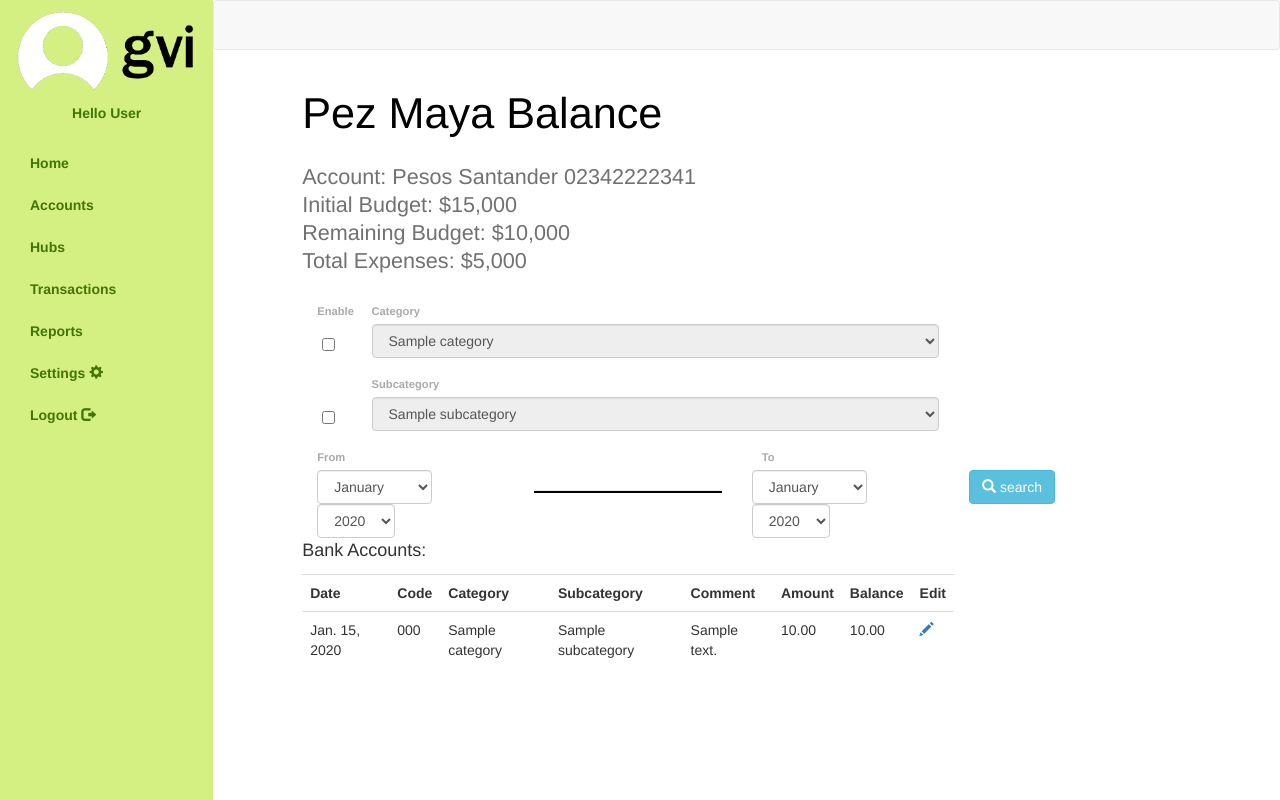
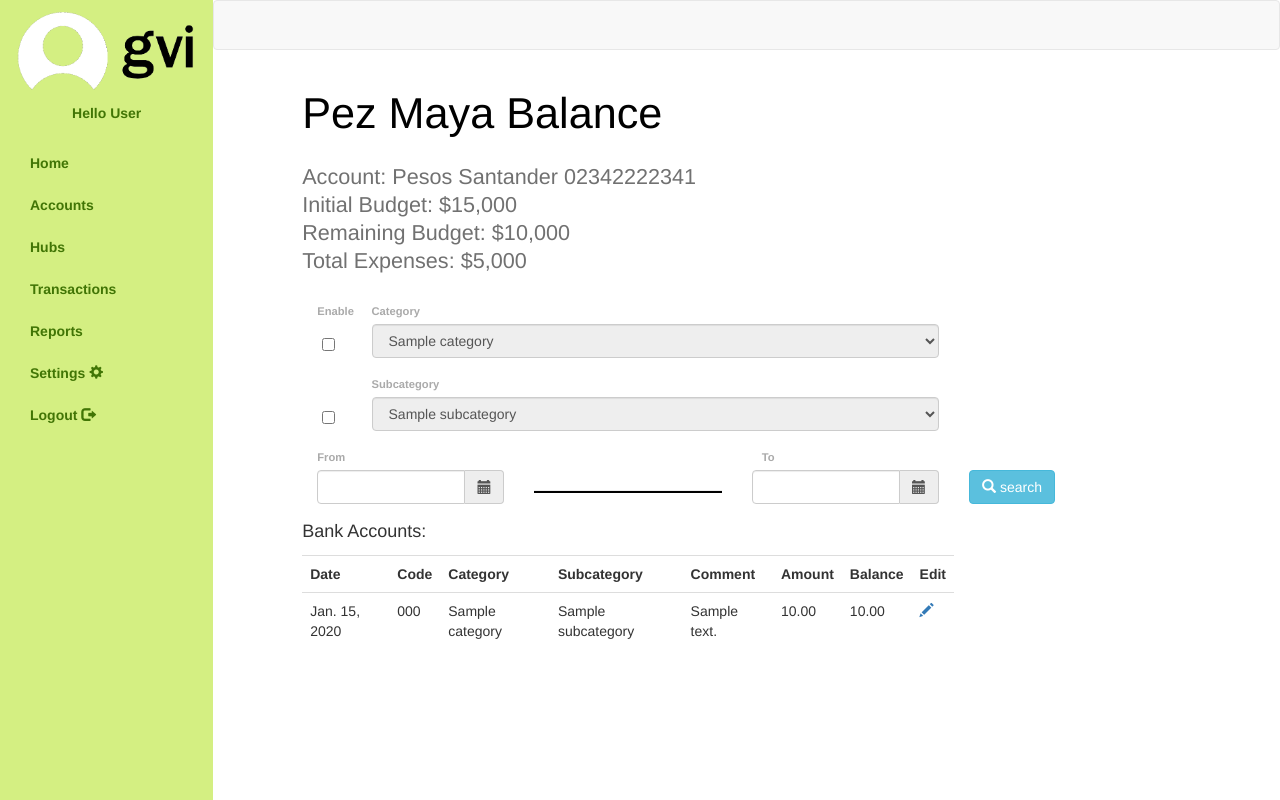
Before and after one commit to m1k3r/gvi-accounts, a Django app: template gvi/transactions/templates/transactions/dashboard.html in a window 1280 px wide. Run offline with Django 3.2, Linux system fonts and the light colour scheme; tables that the repository leaves empty hold one stand-in row (values such as "Sample post"); the template is opened without the code that fills it: values that come from a table or form of the project are taken from there, most other values are stand-ins (such as "Sample title", 1, 10 or a date in 2020); some libraries are stand-ins or nearby versions.

Commit message:
Changes date selects to bootstrap datepicker

```diff
--- a/gvi/transactions/templates/transactions/dashboard.html
+++ b/gvi/transactions/templates/transactions/dashboard.html
@@ -25,6 +25,7 @@
                         </ul>
                     </div>
                 </h4>
+
             </div>
         </div>
         <!-- /.row Hub info -->
@@ -122,27 +123,18 @@
             <div class="row">
                 <div class="col-xs-8">
                     <div class="col-xs-4">
-                        <div class="form-inline">
-                            <select class="form-control" id="fromMonth" name="fromMonth">
-                                <option value="01">January</option>
-                                <option value="02">February</option>
-                                <option value="03">March</option>
-                                <option value="04">April</option>
-                                <option value="05">May</option>
-                                <option value="06">June</option>
-                                <option value="07">July</option>
-                                <option value="08">August</option>
-                                <option value="09">September</option>
-                                <option value="10">October</option>
-                                <option value="11">November</option>
-                                <option value="12">December</option>
-                            </select>
-                            <select class="form-control" id="fromYear" name="fromYear">
-                                {% for year in year_range %}
-                                    <option>{{ year }}</option>
-                                {% endfor %}
-                            </select>
+                        <div class="form-group">
+                            <div class='input-group date' id='datetimepickerFrom'>
+                                <input type='text' class="form-control" />
+                                <span class="input-group-addon">
+                                    <span class="glyphicon glyphicon-calendar"></span>
+                                 </span>
+                            </div>
                         </div>
+                        <script type="text/javascript">
+
+                        </script>
+
                     </div>
 
 
@@ -151,27 +143,17 @@
                     </div>
 
                     <div class="col-xs-4">
-                        <div class="form-inline pull-right">
-                            <select class="form-control" id="toMonth" name="toMonth">
-															<option value="01">January</option>
-															<option value="02">February</option>
-															<option value="03">March</option>
-                              <option value="04">April</option>
-                              <option value="05">May</option>
-                              <option value="06">June</option>
-                              <option value="07">July</option>
-                              <option value="08">August</option>
-                              <option value="09">September</option>
-                              <option value="10">October</option>
-                              <option value="11">November</option>
-                              <option value="12">December</option>
-                            </select>
-                            <select class="form-control" id="toYear" name="toYear">
-                                {% for year in year_range %}
-                                    <option>{{ year }}</option>
-                                {% endfor %}
-                            </select>
+                        <div class="form-group">
+                            <div class='input-group date' id='datetimepickerTo'>
+                                <input type='text' class="form-control" />
+                                <span class="input-group-addon">
+                                    <span class="glyphicon glyphicon-calendar"></span>
+                                 </span>
+                            </div>
                         </div>
+                        <script type="text/javascript">
+
+                        </script>
                     </div>
 
                 </div>
@@ -217,7 +199,7 @@
 
                 </table>
             </div>
-        </div>
-        <!-- /.row Transaction table -->
+        </div><!-- /.row Transaction table -->
+
     </div>
 {% endblock %}
```
